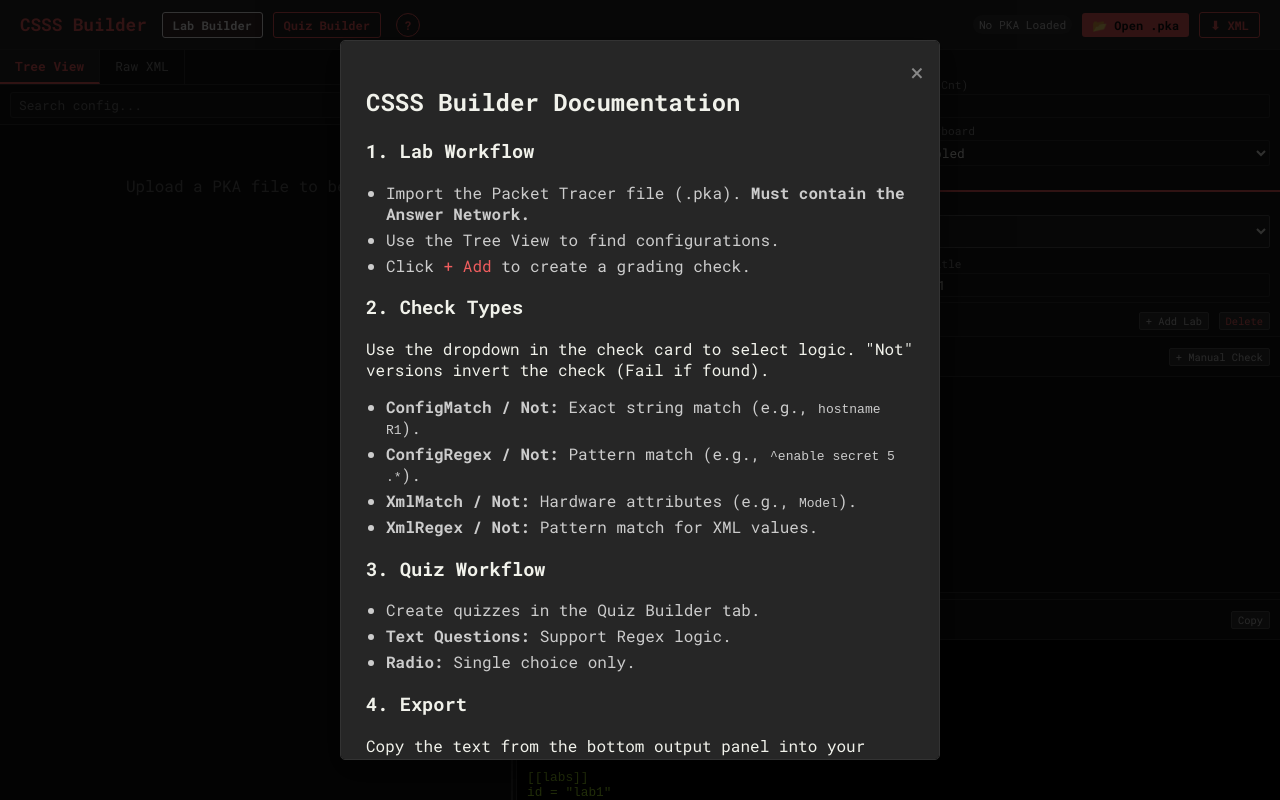
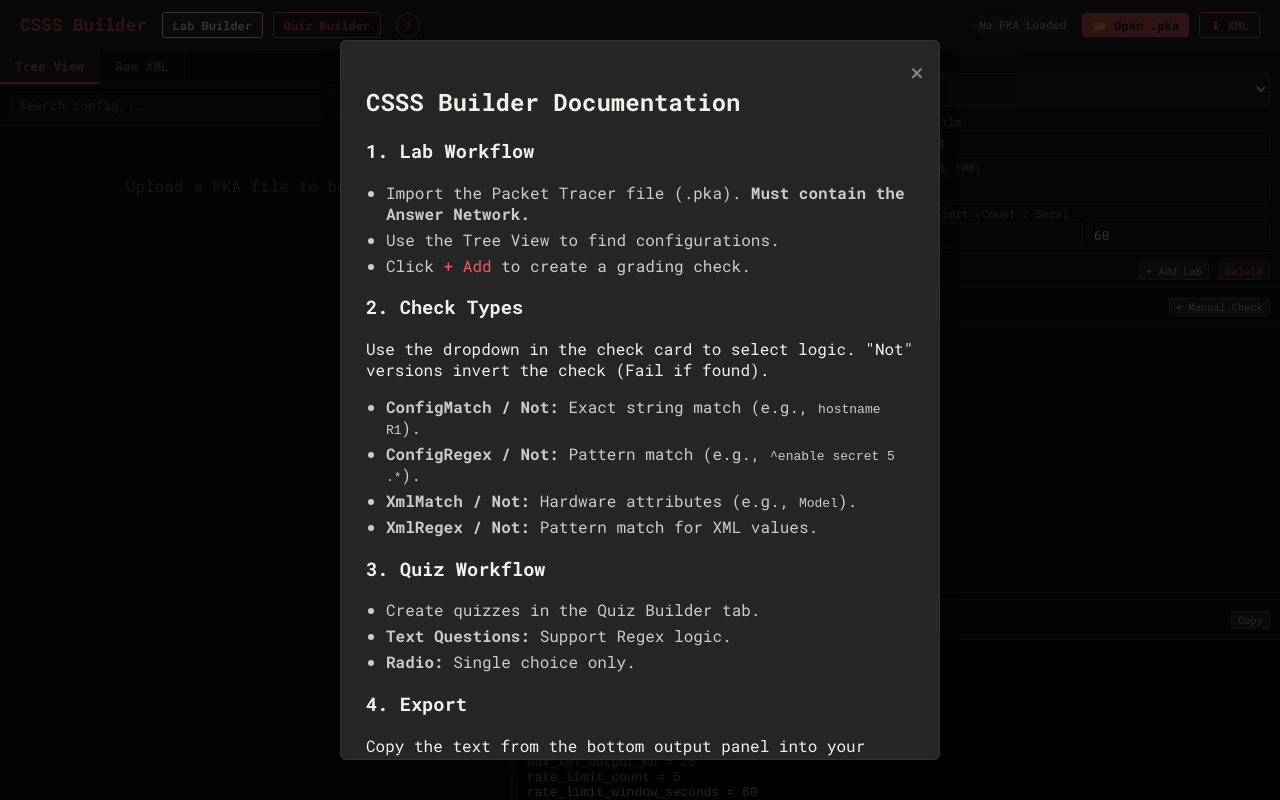
Before and after one commit to Orionband/csss-config-builder, a website: page public/index.html in a window 1280 px wide. Drawn offline with Linux system fonts and the light colour scheme.

Commit message:
xml and pka max size

```diff
--- a/public/index.html
+++ b/public/index.html
@@ -117,25 +117,6 @@
         <!-- RIGHT PANE -->
         <div class="pane right">
 
-            <div class="settings-card compact" style="border-bottom: 2px solid var(--accent);">
-                <div class="settings-header-compact">Global Options</div>
-                <div class="settings-grid compact-grid">
-                    <div><label class="field-label">Max Subs</label><input type="number" class="field-input" id="confMaxSub" value="0" oninput="updateGlobal()"></div>
-                    <div><label class="field-label">Rate (Cnt)</label><input type="number" class="field-input" id="confRateCount" value="5" oninput="updateGlobal()"></div>
-                    <div><label class="field-label">Win (Sec)</label><input type="number" class="field-input" id="confRateWin" value="60" oninput="updateGlobal()"></div>
-                    <div><label class="field-label">Leaderboard</label>
-                        <select class="field-input" id="confLeaderboard" onchange="updateGlobal()">
-                            <option value="true">Enabled</option>
-                            <option value="false">Disabled</option>
-                        </select>
-                    </div>
-                </div>
-                <div class="settings-row" style="margin-top:2px;">
-                    <label class="custom-label"><input type="checkbox" id="confRetainPka" checked onchange="updateGlobal()"><span class="checkmark"></span> Save PKA</label>
-                    <label class="custom-label"><input type="checkbox" id="confRetainXml" onchange="updateGlobal()"><span class="checkmark"></span> Save XML</label>
-                </div>
-            </div>
-
             <div class="settings-card compact">
                 <div style="margin-bottom: 8px;">
                     <label class="field-label" style="color:var(--accent); font-weight:bold;">SELECT ACTIVE LAB</label>
@@ -145,6 +126,17 @@
                 <div class="settings-grid compact-grid">
                     <div><label class="field-label">Lab ID (slug)</label><input class="field-input" id="labId" oninput="updateLabMeta()"></div>
                     <div><label class="field-label">Lab Title</label><input class="field-input" id="labTitle" oninput="updateLabMeta()"></div>
+
+                    <div><label class="field-label">Max PKA (MB)</label><input type="number" class="field-input" id="labMaxPka" oninput="updateLabMeta()"></div>
+                    <div><label class="field-label">Max XML (MB)</label><input type="number" class="field-input" id="labMaxXml" oninput="updateLabMeta()"></div>
+
+                    <div><label class="field-label">Max Submissions (0=unlim)</label><input type="number" class="field-input" id="labMaxSub" oninput="updateLabMeta()"></div>
+                    <div><label class="field-label">Rate Limit (Count / Secs)</label>
+                        <div style="display:flex; gap:5px;">
+                            <input type="number" class="field-input" id="labRateCount" title="Count" oninput="updateLabMeta()" style="width:50%">
+                            <input type="number" class="field-input" id="labRateWin" title="Window (Secs)" oninput="updateLabMeta()" style="width:50%">
+                        </div>
+                    </div>
                 </div>
 
                 <div style="display:flex; justify-content:space-between; align-items:center; margin-top:5px; padding-top:5px; border-top:1px solid #333;">
--- a/public/script.js
+++ b/public/script.js
@@ -2,20 +2,17 @@
 let fullXmlText = "";
 let currentMode = 'lab';
 
-let globalOpts = {
-    max_submissions: 0,
-    rate_limit_count: 5,
-    rate_limit_window: 60,
-    retain_pka: true,
-    retain_xml: false,
-    show_leaderboard: true
-};
-
+// Per-Lab defaults: Max Upload=2MB, Max XML=25MB
 let labs = [{
     id: "lab1",
     title: "Lab 1",
     show_score: true,
     show_msg: true,
+    max_submissions: 0,
+    max_upload_mb: 2,
+    max_xml_output_mb: 25,
+    rate_limit_count: 5,
+    rate_limit_window: 60,
     checks: []
 }];
 let currentLabIdx = 0;
@@ -28,13 +25,6 @@ window.onload = () => {
     toggleHelp();
     renderLabSelector();
     renderChecks();
-
-    document.getElementById('confMaxSub').value = globalOpts.max_submissions;
-    document.getElementById('confRateCount').value = globalOpts.rate_limit_count;
-    document.getElementById('confRateWin').value = globalOpts.rate_limit_window;
-    document.getElementById('confLeaderboard').value = globalOpts.show_leaderboard.toString();
-    document.getElementById('confRetainPka').checked = globalOpts.retain_pka;
-    document.getElementById('confRetainXml').checked = globalOpts.retain_xml;
 
     setupResizer('resizerH', 'leftPane', 'horizontal');
     setupResizer('resizerV', 'outputPane', 'vertical');
@@ -95,16 +85,6 @@ function copyToClipboard(type) {
     alert("Copied config!");
 }
 
-function updateGlobal() {
-    globalOpts.max_submissions = parseInt(document.getElementById('confMaxSub').value);
-    globalOpts.rate_limit_count = parseInt(document.getElementById('confRateCount').value);
-    globalOpts.rate_limit_window = parseInt(document.getElementById('confRateWin').value);
-    globalOpts.retain_pka = document.getElementById('confRetainPka').checked;
-    globalOpts.retain_xml = document.getElementById('confRetainXml').checked;
-    globalOpts.show_leaderboard = (document.getElementById('confLeaderboard').value === 'true');
-    genLab();
-}
-
 // ================= LAB LOGIC =================
 function renderLabSelector() {
     const sel = document.getElementById('labSelector');
@@ -126,6 +106,13 @@ function loadLabToUI() {
     document.getElementById('labTitle').value = l.title;
     document.getElementById('labShowMsg').checked = l.show_msg;
     document.getElementById('labShowScore').checked = l.show_score;
+
+    document.getElementById('labMaxPka').value = l.max_upload_mb !== undefined ? l.max_upload_mb : 2;
+    document.getElementById('labMaxXml').value = l.max_xml_output_mb !== undefined ? l.max_xml_output_mb : 25;
+    document.getElementById('labMaxSub').value = l.max_submissions !== undefined ? l.max_submissions : 0;
+    document.getElementById('labRateCount').value = l.rate_limit_count !== undefined ? l.rate_limit_count : 5;
+    document.getElementById('labRateWin').value = l.rate_limit_window !== undefined ? l.rate_limit_window : 60;
+
     renderChecks();
 }
 
@@ -136,7 +123,13 @@ function selectLab(idx) {
 
 function addLab() {
     const newIdx = labs.length;
-    labs.push({ id: `lab${newIdx + 1}`, title: `Lab ${newIdx + 1}`, show_score: true, show_msg: true, checks: [] });
+    labs.push({
+        id: `lab${newIdx + 1}`,
+        title: `Lab ${newIdx + 1}`,
+        show_score: true, show_msg: true,
+        max_submissions: 0, max_upload_mb: 2, max_xml_output_mb: 25, rate_limit_count: 5, rate_limit_window: 60,
+        checks: []
+    });
     currentLabIdx = newIdx;
     renderLabSelector();
 }
@@ -155,6 +148,13 @@ function updateLabMeta() {
     l.title = document.getElementById('labTitle').value;
     l.show_msg = document.getElementById('labShowMsg').checked;
     l.show_score = document.getElementById('labShowScore').checked;
+
+    l.max_upload_mb = parseInt(document.getElementById('labMaxPka').value) || 2;
+    l.max_xml_output_mb = parseInt(document.getElementById('labMaxXml').value) || 25;
+    l.max_submissions = parseInt(document.getElementById('labMaxSub').value) || 0;
+    l.rate_limit_count = parseInt(document.getElementById('labRateCount').value) || 0;
+    l.rate_limit_window = parseInt(document.getElementById('labRateWin').value) || 0;
+
     const sel = document.getElementById('labSelector');
     if(sel.options[currentLabIdx]) sel.options[currentLabIdx].text = l.title;
     genLab();
@@ -242,16 +242,19 @@ function removeCheck(idx) {
 }
 
 function genLab() {
-    let out = `[options]\n`;
-    out += `max_submissions = ${globalOpts.max_submissions}\n`;
-    out += `rate_limit_count = ${globalOpts.rate_limit_count}\n`;
-    out += `rate_limit_window_seconds = ${globalOpts.rate_limit_window}\n`;
-    out += `retain_pka = ${globalOpts.retain_pka}\n`;
-    out += `retain_xml = ${globalOpts.retain_xml}\n`;
-    out += `show_leaderboard = ${globalOpts.show_leaderboard}\n\n`;
+    let out = "";
+    labs.forEach(l => {
+        out += `[[labs]]\n`;
+        out += `id = "${l.id}"\n`;
+        out += `title = "${l.title}"\n`;
+        out += `show_score = ${l.show_score}\n`;
+        out += `show_check_messages = ${l.show_msg}\n`;
+        out += `max_submissions = ${l.max_submissions}\n`;
+        out += `max_upload_mb = ${l.max_upload_mb}\n`;
+        out += `max_xml_output_mb = ${l.max_xml_output_mb}\n`;
+        out += `rate_limit_count = ${l.rate_limit_count}\n`;
+        out += `rate_limit_window_seconds = ${l.rate_limit_window}\n\n`;
 
-    labs.forEach(l => {
-        out += `[[labs]]\nid = "${l.id}"\ntitle = "${l.title}"\nshow_score = ${l.show_score}\nshow_check_messages = ${l.show_msg}\n\n`;
         l.checks.forEach(c => {
             out += `    [[labs.checks]]\n    message = "${c.message}"\n    points = ${c.points}\n    device = "${c.device}"\n`;
             out += `        [[labs.checks.pass]]\n        type = "${c.type}"\n`;
@@ -332,7 +335,6 @@ function deleteQuiz() {
 }
 
 function addQuestion() {
-    // UPDATED: Default points to 1, add image/pka placeholders
     quizzes[currentQuizIdx].questions.push({
         text: "New Question", type: "radio", explanation: "", points: 1, image: "", pka: "",
         answers: [{text:"Option 1", correct:true}, {text:"Option 2", correct:false}], pairs: []
@@ -349,8 +351,6 @@ function renderQuestions() {
     qs.forEach((q, i) => {
         const div = document.createElement('div');
         div.className = 'q-card';
-
-        // UPDATED: Added 3-column row for Points, Image, and PKA
         div.innerHTML = `
             <div class="q-header"><span>Q${i+1}</span><span class="remove-x" onclick="removeQuestion(${i})">×</span></div>
             <div class="settings-grid">
@@ -461,7 +461,6 @@ function genQuiz() {
         out += `[[quizzes]]\nid = "${q.id}"\ntitle = "${q.title}"\nenabled = ${q.enabled}\n`;
         out += `time_limit_minutes = ${q.time}\nmax_attempts = ${q.attempts}\nshow_score = ${q.show_score}\nshow_corrections = ${q.show_correct}\n\n`;
         q.questions.forEach(qs => {
-            // UPDATED: Output points, image, and pka if they exist
             out += `    [[quizzes.questions]]\n    text = "${qs.text}"\n    type = "${qs.type}"\n    points = ${qs.points !== undefined ? qs.points : 1}\n`;
             if (qs.image && qs.image.trim() !== '') out += `    image = "${qs.image}"\n`;
             if (qs.pka && qs.pka.trim() !== '') out += `    pka = "${qs.pka}"\n`;
```
